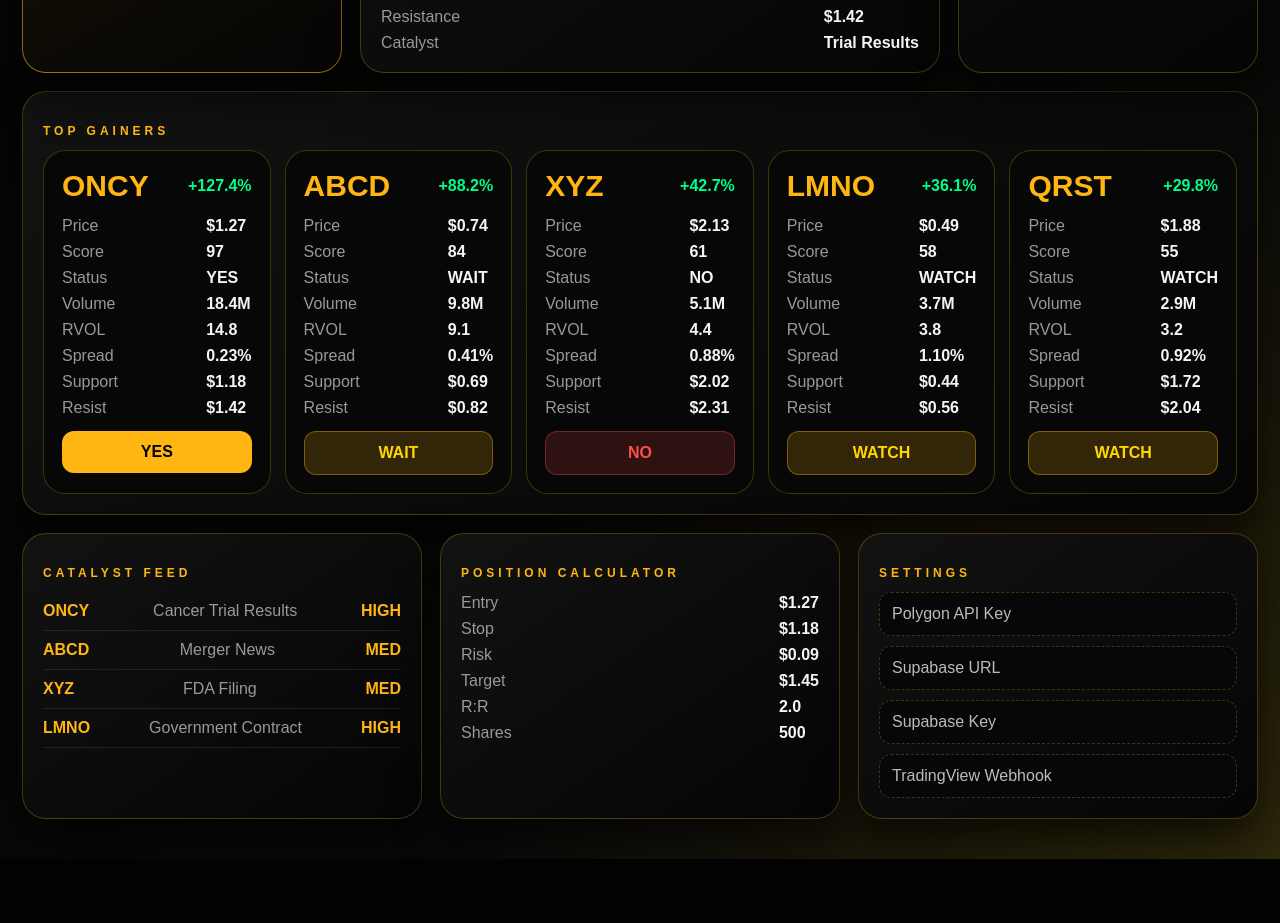
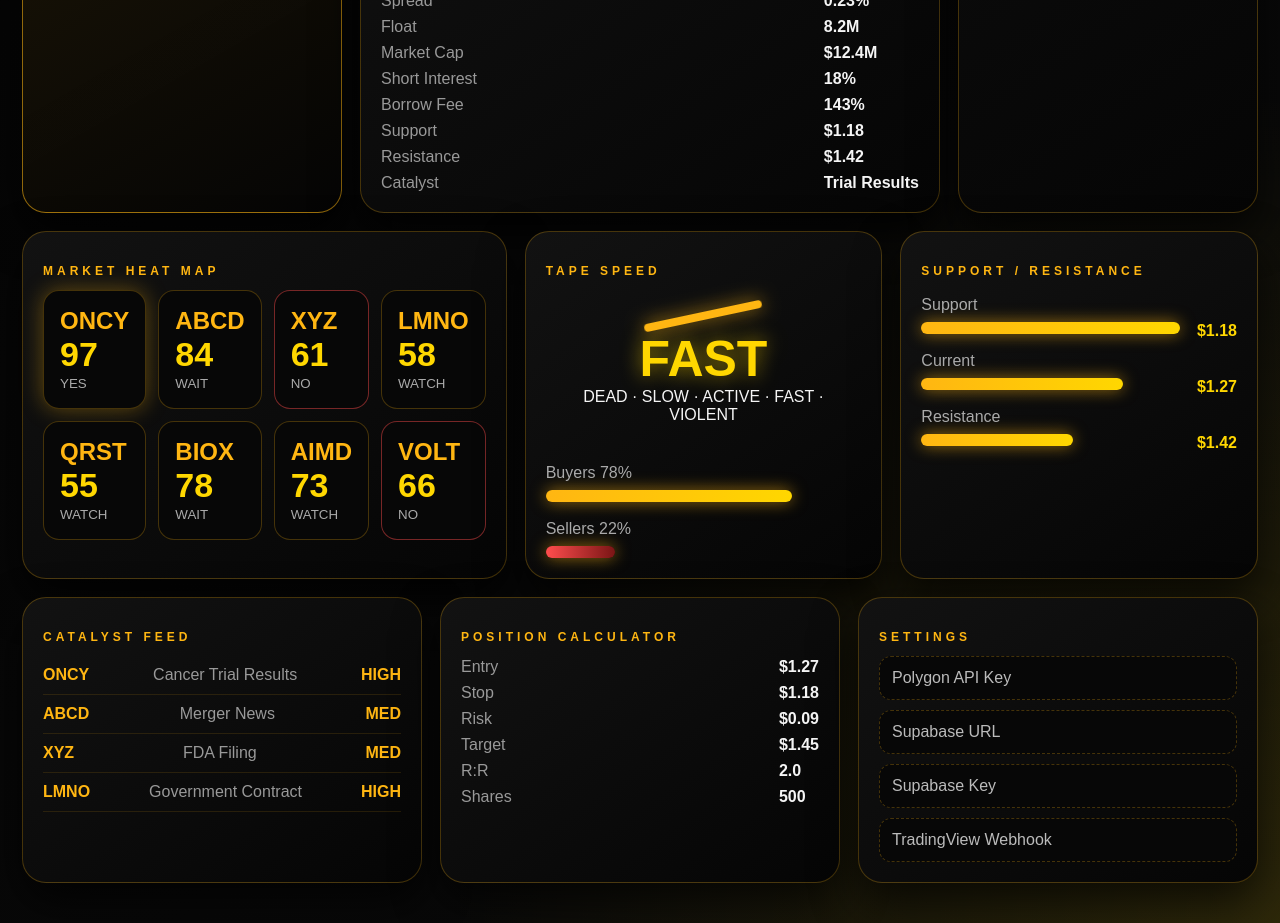
Before and after one commit to Jpuck412/puck-scanner, a Next.js app: page / in a window 1280 px wide. Shown: the part 1080-2003 px from the top of the page. Before the commit the page ends 1939 px from the top, so only its background shows below. Built offline with nearby package versions, Linux system fonts and the light colour scheme.

Commit message:
Refactor page layout and update components

```diff
--- a/app/page.tsx
+++ b/app/page.tsx
@@ -2,15 +2,16 @@
 
 import { useEffect, useState } from "react";
 
-const gainers = [
-  ["ONCY", "+127.4%", "$1.27", "97", "YES", "18.4M", "14.8", "0.23%", "$1.18", "$1.42"],
-  ["ABCD", "+88.2%", "$0.74", "84", "WAIT", "9.8M", "9.1", "0.41%", "$0.69", "$0.82"],
-  ["XYZ", "+42.7%", "$2.13", "61", "NO", "5.1M", "4.4", "0.88%", "$2.02", "$2.31"],
-  ["LMNO", "+36.1%", "$0.49", "58", "WATCH", "3.7M", "3.8", "1.10%", "$0.44", "$0.56"],
-  ["QRST", "+29.8%", "$1.88", "55", "WATCH", "2.9M", "3.2", "0.92%", "$1.72", "$2.04"]
+const heat = [
+  ["ONCY", 97, "YES"],
+  ["ABCD", 84, "WAIT"],
+  ["XYZ", 61, "NO"],
+  ["LMNO", 58, "WATCH"],
+  ["QRST", 55, "WATCH"],
+  ["BIOX", 78, "WAIT"],
+  ["AIMD", 73, "WATCH"],
+  ["VOLT", 66, "NO"]
 ];
-
-const phases = ["4:00 IGNITION", "7:00 INJECTION", "9:30 OPEN", "11:00 FADE", "3:00 POWER"];
 
 export default function Home() {
   const [time, setTime] = useState("");
@@ -26,6 +27,7 @@ export default function Home() {
         })
       );
     };
+
     tick();
     const id = setInterval(tick, 1000);
     return () => clearInterval(id);
@@ -35,7 +37,7 @@ export default function Home() {
     <main className="page">
       <section className="hero">
         <div>
-          <p className="tag">PUCK SCANNER V4</p>
+          <p className="tag">PUCK SCANNER V5</p>
           <h1>MISSION CONTROL</h1>
           <span>Speed. Volume. Spread. Support. Proof.</span>
         </div>
@@ -48,17 +50,18 @@ export default function Home() {
       </section>
 
       <section className="phaseBar">
-        {phases.map((p, i) => (
-          <div className={i === 4 ? "phase active" : "phase"} key={p}>
-            {p}
-          </div>
-        ))}
+        <div>4:00 IGNITION</div>
+        <div>7:00 INJECTION</div>
+        <div>9:30 OPEN</div>
+        <div>11:00 FADE</div>
+        <div className="active">3:00 POWER</div>
       </section>
 
       <section className="dash">
-        <aside className="panel permissionPanel">
+        <aside className="panel permission">
           <p className="tag">PERMISSION ENGINE</p>
           <h2>YES</h2>
+
           <div className="rule">🟢 Speed Up <b>PASS</b></div>
           <div className="rule">🟢 Volume Up <b>PASS</b></div>
           <div className="rule">🟢 Spread Tight <b>PASS</b></div>
@@ -66,27 +69,33 @@ export default function Home() {
           <div className="rule">🟢 Support Found <b>PASS</b></div>
           <div className="rule">🟢 Risk Defined <b>PASS</b></div>
           <div className="rule">🟢 Evidence &gt; Prediction <b>PASS</b></div>
+
           <div className="final">WHAT PROVES I'M RIGHT?</div>
         </aside>
 
         <section className="center">
           <div className="panel radar">
             <p className="tag">LIVE RADAR</p>
+
             <div className="circle">
               <strong>97</strong>
               <span>ELITE</span>
             </div>
+
             <div className="radarStats">
               <div>Speed <b>94</b></div>
               <div>Volume <b>98</b></div>
               <div>Spread <b>91</b></div>
               <div>Buyers <b>78%</b></div>
+              <div>Float <b>8.2M</b></div>
+              <div>Borrow Fee <b>143%</b></div>
             </div>
           </div>
 
           <div className="panel opportunity">
             <p className="tag">TOP OPPORTUNITY</p>
             <h2>ONCY</h2>
+
             <div className="bigData">
               <span>Price</span><b>$1.27</b>
               <span>Gain</span><b className="green">+127.4%</b>
@@ -94,6 +103,9 @@ export default function Home() {
               <span>RVOL</span><b>14.8</b>
               <span>Spread</span><b>0.23%</b>
               <span>Float</span><b>8.2M</b>
+              <span>Market Cap</span><b>$12.4M</b>
+              <span>Short Interest</span><b>18%</b>
+              <span>Borrow Fee</span><b>143%</b>
               <span>Support</span><b>$1.18</b>
               <span>Resistance</span><b>$1.42</b>
               <span>Catalyst</span><b>Trial Results</b>
@@ -114,30 +126,61 @@ export default function Home() {
         </aside>
       </section>
 
-      <section className="panel">
-        <p className="tag">TOP GAINERS</p>
-        <div className="cards">
-          {gainers.map((s) => (
-            <article className="card" key={s[0]}>
-              <div className="cardTop">
-                <h3>{s[0]}</h3>
-                <strong>{s[1]}</strong>
+      <section className="triple">
+        <div className="panel">
+          <p className="tag">MARKET HEAT MAP</p>
+
+          <div className="heatGrid">
+            {heat.map((h) => (
+              <div className={`heatTile ${h[2].toString().toLowerCase()}`} key={h[0]}>
+                <strong>{h[0]}</strong>
+                <span>{h[1]}</span>
+                <small>{h[2]}</small>
               </div>
+            ))}
+          </div>
+        </div>
 
-              <div className="data">
-                <span>Price</span><b>{s[2]}</b>
-                <span>Score</span><b>{s[3]}</b>
-                <span>Status</span><b>{s[4]}</b>
-                <span>Volume</span><b>{s[5]}</b>
-                <span>RVOL</span><b>{s[6]}</b>
-                <span>Spread</span><b>{s[7]}</b>
-                <span>Support</span><b>{s[8]}</b>
-                <span>Resist</span><b>{s[9]}</b>
-              </div>
+        <div className="panel">
+          <p className="tag">TAPE SPEED</p>
 
-              <div className={`pill ${s[4].toLowerCase()}`}>{s[4]}</div>
-            </article>
-          ))}
+          <div className="speedMeter">
+            <div className="needle" />
+            <strong>FAST</strong>
+            <span>DEAD · SLOW · ACTIVE · FAST · VIOLENT</span>
+          </div>
+
+          <div className="bar">
+            <span>Buyers 78%</span>
+            <i style={{ width: "78%" }} />
+          </div>
+
+          <div className="bar red">
+            <span>Sellers 22%</span>
+            <i style={{ width: "22%" }} />
+          </div>
+        </div>
+
+        <div className="panel">
+          <p className="tag">SUPPORT / RESISTANCE</p>
+
+          <div className="level">
+            <span>Support</span>
+            <b>$1.18</b>
+            <i style={{ width: "82%" }} />
+          </div>
+
+          <div className="level">
+            <span>Current</span>
+            <b>$1.27</b>
+            <i style={{ width: "64%" }} />
+          </div>
+
+          <div className="level">
+            <span>Resistance</span>
+            <b>$1.42</b>
+            <i style={{ width: "48%" }} />
+          </div>
         </div>
       </section>
 
@@ -152,7 +195,8 @@ export default function Home() {
 
         <div className="panel">
           <p className="tag">POSITION CALCULATOR</p>
-          <div className="data">
+
+          <div className="bigData">
             <span>Entry</span><b>$1.27</b>
             <span>Stop</span><b>$1.18</b>
             <span>Risk</span><b>$0.09</b>
@@ -217,7 +261,7 @@ export default function Home() {
 
         .clock,
         .panel,
-        .phase {
+        .phaseBar div {
           border-radius: 24px;
           border: 1px solid rgba(255,182,18,.25);
           background: linear-gradient(145deg, #121212, #050505);
@@ -229,7 +273,6 @@ export default function Home() {
         }
 
         .clock small,
-        .data span,
         .bigData span,
         .stat span,
         .row span {
@@ -250,14 +293,14 @@ export default function Home() {
           margin: 18px 0;
         }
 
-        .phase {
+        .phaseBar div {
           padding: 16px;
           color: #aaa;
           text-align: center;
           font-weight: 900;
         }
 
-        .phase.active {
+        .phaseBar .active {
           color: #050505;
           background: #ffb612;
           box-shadow: 0 0 28px rgba(255,182,18,.65);
@@ -274,12 +317,12 @@ export default function Home() {
           margin-bottom: 18px;
         }
 
-        .permissionPanel {
+        .permission {
           border-color: rgba(255,182,18,.55);
           background: linear-gradient(150deg, rgba(255,182,18,.18), #050505);
         }
 
-        .permissionPanel h2 {
+        .permission h2 {
           margin: 0;
           color: #ffd700;
           font-size: 96px;
@@ -316,12 +359,6 @@ export default function Home() {
           font-weight: 900;
         }
 
-        .center {
-          display: grid;
-          grid-template-columns: 1fr;
-          gap: 18px;
-        }
-
         .radar {
           display: grid;
           grid-template-columns: 240px 1fr;
@@ -338,6 +375,12 @@ export default function Home() {
           border: 2px solid rgba(255,182,18,.65);
           background: radial-gradient(circle, rgba(255,182,18,.26), transparent 60%), #050505;
           box-shadow: 0 0 45px rgba(255,182,18,.3);
+          animation: pulse 2s infinite ease-in-out;
+        }
+
+        @keyframes pulse {
+          0%, 100% { transform: scale(1); box-shadow: 0 0 35px rgba(255,182,18,.25); }
+          50% { transform: scale(1.03); box-shadow: 0 0 60px rgba(255,182,18,.45); }
         }
 
         .circle strong {
@@ -376,7 +419,6 @@ export default function Home() {
           font-size: 58px;
         }
 
-        .data,
         .bigData {
           display: grid;
           grid-template-columns: 1fr auto;
@@ -384,7 +426,6 @@ export default function Home() {
           margin-top: 14px;
         }
 
-        .data b,
         .bigData b {
           color: #f5f5f5;
         }
@@ -393,65 +434,101 @@ export default function Home() {
           color: #00ff88 !important;
         }
 
-        .cards {
-          display: grid;
-          grid-template-columns: repeat(5, 1fr);
-          gap: 14px;
-        }
-
-        .card {
-          padding: 18px;
-          border-radius: 22px;
-          border: 1px solid rgba(255,182,18,.24);
-          background: #070707;
-        }
-
-        .cardTop {
-          display: flex;
-          justify-content: space-between;
-          align-items: center;
-        }
-
-        .card h3 {
-          margin: 0;
-          color: #ffb612;
-          font-size: 30px;
-        }
-
-        .cardTop strong {
-          color: #00ff88;
-        }
-
-        .pill {
-          margin-top: 14px;
-          padding: 12px;
-          border-radius: 12px;
-          text-align: center;
-          font-weight: 900;
-        }
-
-        .yes {
-          background: #ffb612;
-          color: #050505;
-        }
-
-        .wait,
-        .watch {
-          background: rgba(255,182,18,.18);
-          color: #ffd700;
-          border: 1px solid rgba(255,182,18,.38);
-        }
-
-        .no {
-          background: rgba(255,77,77,.16);
-          color: #ff4d4d;
-          border: 1px solid rgba(255,77,77,.35);
-        }
-
+        .triple,
         .bottom {
           display: grid;
           grid-template-columns: 1fr 1fr 1fr;
           gap: 18px;
+        }
+
+        .heatGrid {
+          display: grid;
+          grid-template-columns: repeat(4, 1fr);
+          gap: 12px;
+        }
+
+        .heatTile {
+          padding: 16px;
+          border-radius: 16px;
+          background: #070707;
+          border: 1px solid rgba(255,182,18,.25);
+        }
+
+        .heatTile strong {
+          display: block;
+          color: #ffb612;
+          font-size: 24px;
+        }
+
+        .heatTile span {
+          display: block;
+          color: #ffd700;
+          font-size: 34px;
+          font-weight: 900;
+        }
+
+        .heatTile small {
+          color: #aaa;
+        }
+
+        .heatTile.yes {
+          box-shadow: 0 0 22px rgba(255,182,18,.35);
+        }
+
+        .heatTile.no {
+          border-color: rgba(255,77,77,.45);
+        }
+
+        .speedMeter {
+          text-align: center;
+          padding: 22px;
+        }
+
+        .speedMeter strong {
+          display: block;
+          color: #ffd700;
+          font-size: 50px;
+          text-shadow: 0 0 20px rgba(255,215,0,.6);
+        }
+
+        .needle {
+          margin: 0 auto 10px;
+          width: 120px;
+          height: 8px;
+          background: #ffb612;
+          border-radius: 999px;
+          transform: rotate(-12deg);
+          box-shadow: 0 0 18px rgba(255,182,18,.7);
+        }
+
+        .bar,
+        .level {
+          margin-top: 18px;
+        }
+
+        .bar span,
+        .level span {
+          display: block;
+          color: #aaa;
+          margin-bottom: 8px;
+        }
+
+        .bar i,
+        .level i {
+          display: block;
+          height: 12px;
+          border-radius: 999px;
+          background: linear-gradient(90deg, #ffb612, #ffd700);
+          box-shadow: 0 0 16px rgba(255,182,18,.6);
+        }
+
+        .bar.red i {
+          background: linear-gradient(90deg, #ff4d4d, #7a1515);
+        }
+
+        .level b {
+          float: right;
+          color: #ffd700;
         }
 
         .setting {
@@ -468,7 +545,8 @@ export default function Home() {
           .phaseBar,
           .dash,
           .radar,
-          .cards,
+          .triple,
+          .heatGrid,
           .bottom {
             grid-template-columns: 1fr;
           }
```
